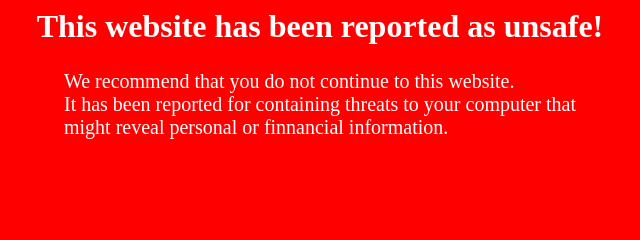
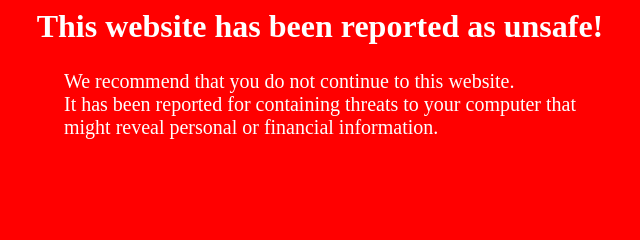
Before and after one commit to landryb02/SeniorDesign40X, a browser extension: page CapstoneProject/warning_page/Warning.html in a window 1280 px wide. Shown: the part 280-520 px from the top of the page, 320-960 px from the left. Drawn offline with Linux system fonts and the light colour scheme; files whose address does not match are found by name.

Commit message:
Update Warning.html
Fixed spelling error in "financial"

```diff
--- a/CapstoneProject/warning_page/Warning.html
+++ b/CapstoneProject/warning_page/Warning.html
@@ -15,7 +15,7 @@
     <body>
     	<h1 id="header"> This website has been reported as unsafe!</h1>
 
-    	<p> We recommend that you do not continue to this website.<br/> It has been reported for containing threats to your computer that<br/> might reveal personal or finnancial information.<br/> </p>
+    	<p> We recommend that you do not continue to this website.<br/> It has been reported for containing threats to your computer that<br/> might reveal personal or financial information.<br/> </p>
 
        <img src="warning-sign.PNG" class="floating_image" width = "200" height = "200" />
 
```
